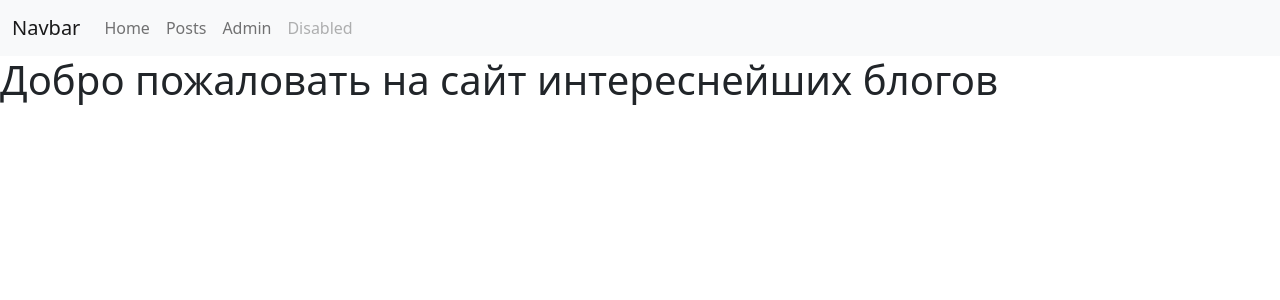
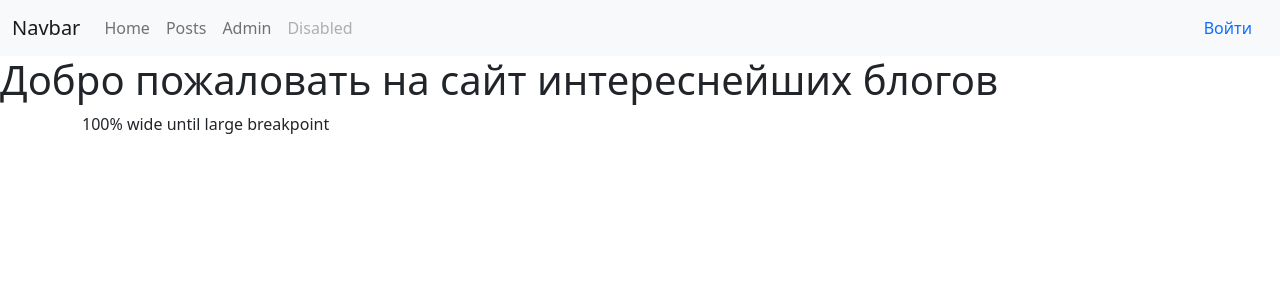
Before and after one commit to shampoon/Blog, a Django app: page /index in a window 1280 px wide. Shown: the top 300 px of the page. Run offline with Django 3.2, Linux system fonts and the light colour scheme; some libraries are stand-ins or nearby versions.

Commit message:
Added username on navbar. On the page post_detail.html, the Edit link is rendered only for the author of the post.

```diff
--- a/core/templates/core/index.html
+++ b/core/templates/core/index.html
@@ -15,6 +15,7 @@
 
     {%  block content %}
         <h1>Добро пожаловать на сайт интереснейших блогов</h1>
+        <div class="container-lg">100% wide until large breakpoint</div>
     {% endblock %}
 
     <script src="/node_modules/bootstrap/dist/js/bootstrap.bundle.js" ></script>
--- a/core/templates/core/nav_bar_include.html
+++ b/core/templates/core/nav_bar_include.html
@@ -20,5 +20,7 @@
         </li>
       </ul>
     </div>
+
+      <a class="nav-link" href="/admin/{#{% url 'core:index' %}#}">{% firstof user.username 'Войти'%}</a>
   </div>
 </nav>
--- a/core/templates/core/post_detail.html
+++ b/core/templates/core/post_detail.html
@@ -2,5 +2,7 @@
 {% block content %}
     <h1>{{ object.author|default:'-' }}: {{ object.title }}</h1>
     <p>{{ object.body|default:'-' }}</p>
-    <a href="{% url 'core:post_update'  post.id%}"> Редактировать</a>
+    {% if user.id == post.author.id %}
+        <a href="{% url 'core:post_update'  post.id %}"> Редактировать</a>
+    {% endif %}
 {% endblock %}
--- a/core/views.py
+++ b/core/views.py
@@ -20,6 +20,8 @@
     def get_context_data(self, **kwargs):
         c = super().get_context_data()
         c['title'] = self.get_title()
+        c['user'] = self.request.user
+        # c['owner'] = self.request.user.id ==
         return c
 
 
@@ -36,7 +38,6 @@
 
     def get_context_data(self, **kwargs):
         c = super().get_context_data()
-        # c['form'] = core.forms.PostSearch(self.request.GET or None)
         c['filters'] = self.get_filters()
         return c
 
```
